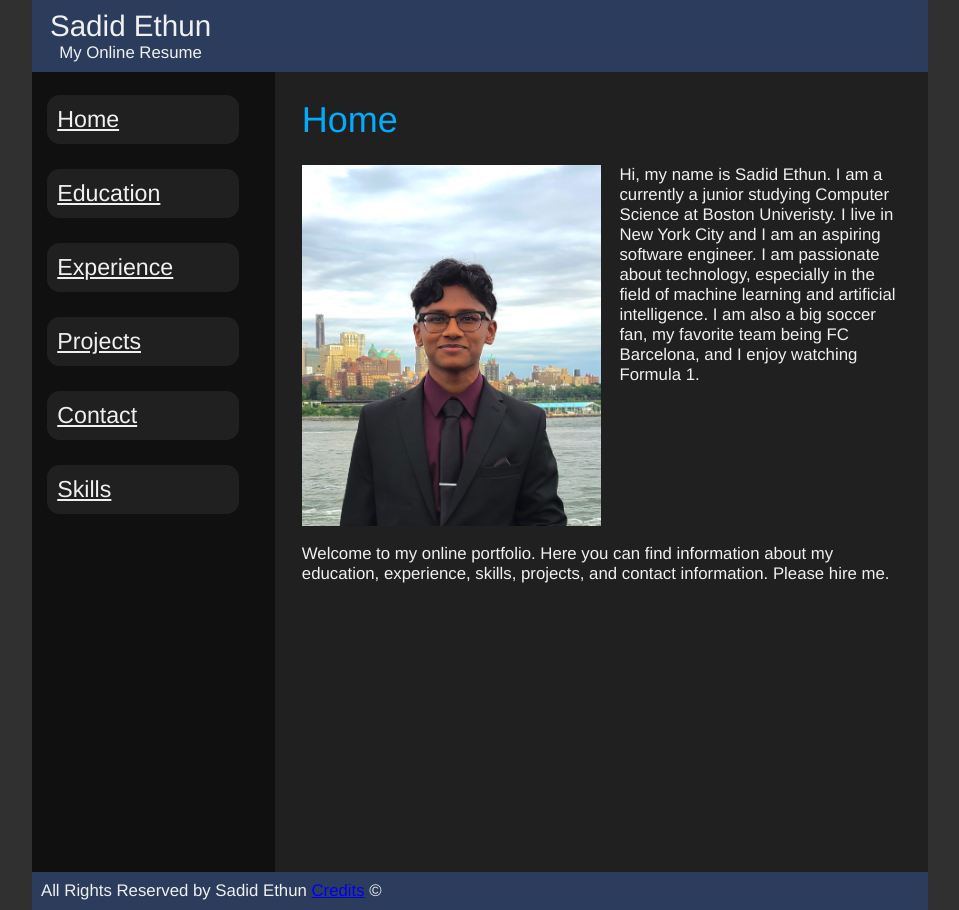
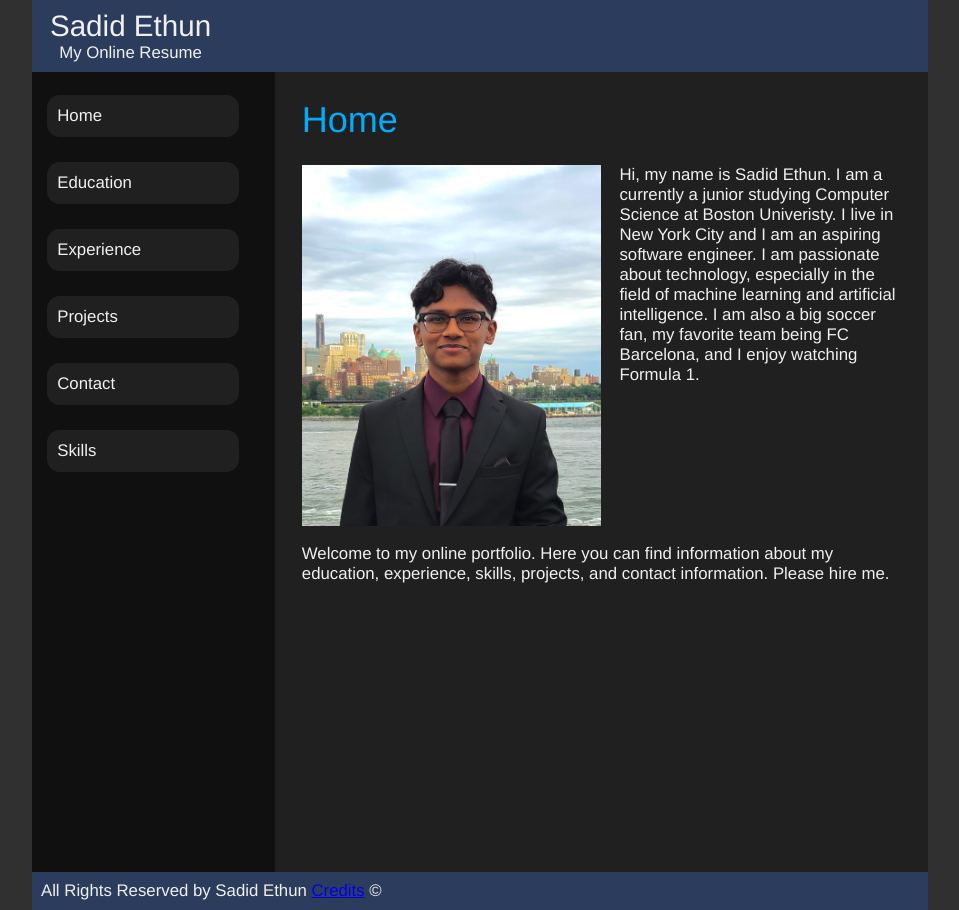
Before and after one commit to sadid-ethun/mp-3, a React (Vite) app: page / in a window 1280 px wide. Shown: the whole page, without its empty margins (160-1119 px from the left). Built offline with nearby package versions, Linux system fonts and the light colour scheme.

Commit message:
fixed nav

```diff
--- a/src/components/Nav.tsx
+++ b/src/components/Nav.tsx
@@ -29,7 +29,9 @@ const StyledUl = styled.ul`
 `;
 
 const StyledLi = styled.li`
-    @media screen and (max-width: 750px) {}
+    list-style-type: none;
+
+    @media screen and (max-width: 750px) {
         display: flex;
         width: 100%;
     }
@@ -37,12 +39,17 @@ const StyledLi = styled.li`
 
 const StyledLink = styled(Link)`
     display: flex;
-    font-size: calc(4px + 1.5vw);
+    font-size: calc(4px + 1vw);
     background-color: #202020;
     width: 90%;
     padding: 5%;
     border-radius: 1vw;
     color: #f0f0f0;
+    text-decoration: none;
+
+    @media screen and (max-width: 750px) {
+        justify-content: center;
+    }
 `;
 
 
```
